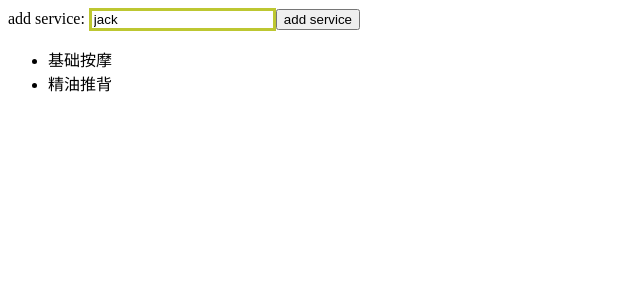
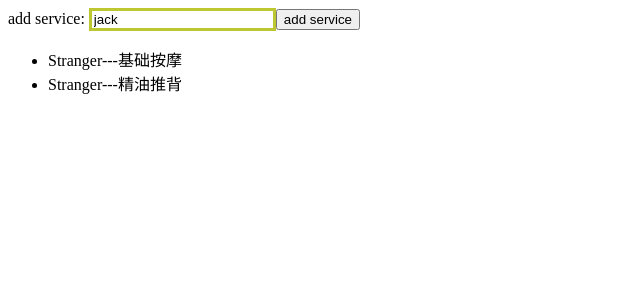
Before and after one commit to mengbinhao/learn-react, a React (Create React App) app: page / in a window 1280 px wide. Shown: the top 300 px of the page, without its empty margins (0-640 px from the left). Built offline with nearby package versions, Linux system fonts and the light colour scheme.

Commit message:
add prop-types

```diff
--- a/src/App.js
+++ b/src/App.js
@@ -34,9 +34,10 @@ class App extends Component {
             this.state.services.map((item, index) => {
               return (
                 <Item key={index + item}
+                      // jsname='zls'
                       content={item}
+                      index={index}
                       deleteService={this.deleteSerivce}
-                      index={index}
                 />
               )
             })
--- a/src/Item.js
+++ b/src/Item.js
@@ -1,4 +1,5 @@
-import React, { Component } from 'react';
+import React, { Component } from 'react'
+import PropTypes from 'prop-types'
 class Item extends Component {
   constructor(props){
     super(props)
@@ -6,7 +7,7 @@ class Item extends Component {
   }
   render() {
     return (
-      <li onClick={this.handler}>{this.props.content}</li>
+      <li onClick={this.handler}>{this.props.jsname}---{this.props.content}</li>
     )
   }
   handler() {
@@ -14,4 +15,15 @@ class Item extends Component {
   }
 }
 
+Item.propTypes = {
+  jsname: PropTypes.string.isRequired,
+  content: PropTypes.string,
+  index: PropTypes.number,
+  deleteService: PropTypes.func
+}
+
+Item.defaultProps = {
+  jsname: 'Stranger'
+}
+
 export default Item
```
Also changed, not shown: 1 other file (tests, documents, lock files or other folders).
